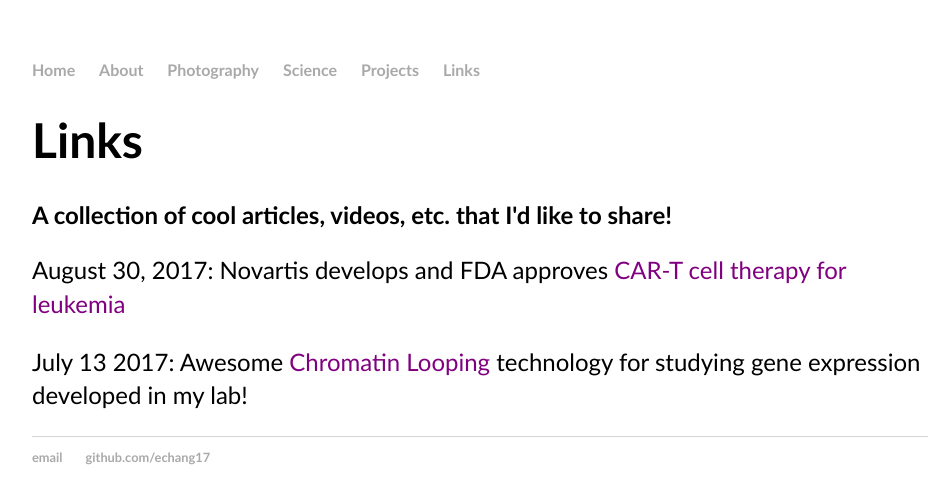
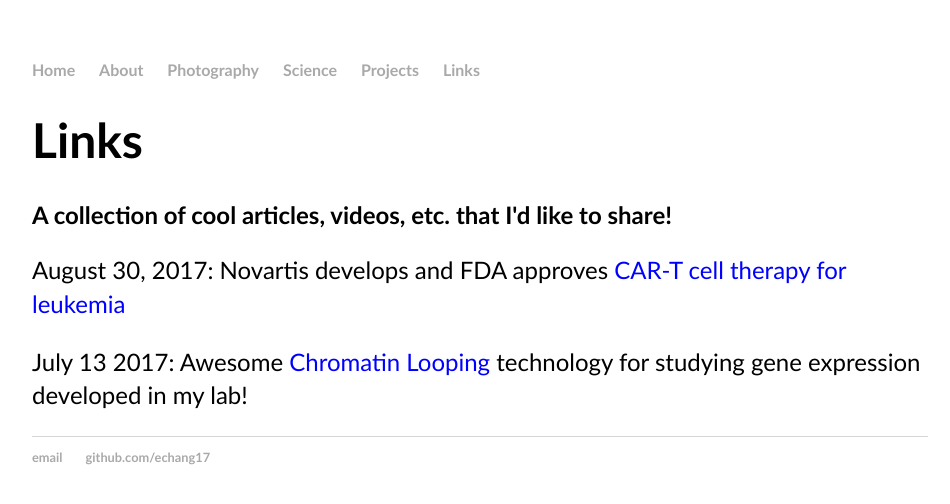
Before and after one commit to echang17/echang17.github.io, a Jekyll site: the page built from links/index.html, in a window 1280 px wide. Shown: the top 504 px of the page, without its empty margins (160-1110 px from the left). Built offline with Jekyll 4.4.1, drawn with Linux system fonts in a browser that asks for light colours.

Commit message:
Update main.css

```diff
--- a/css/main.css
+++ b/css/main.css
@@ -79,7 +79,7 @@ ul.posts li {
 }
 
 .blurb a {
-    color: purple;
+    color: blue;
 }
 
 .gallery {
```
